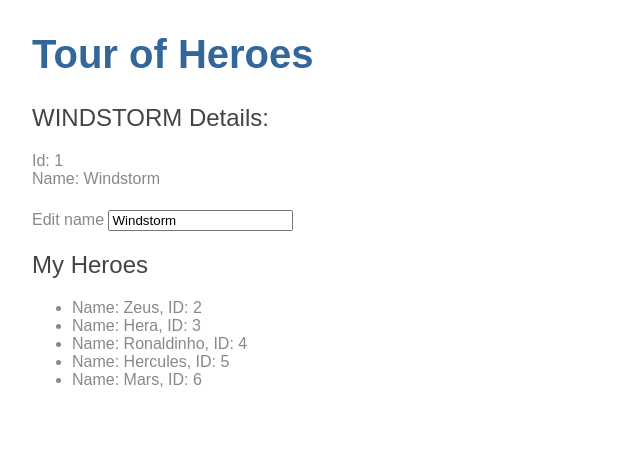
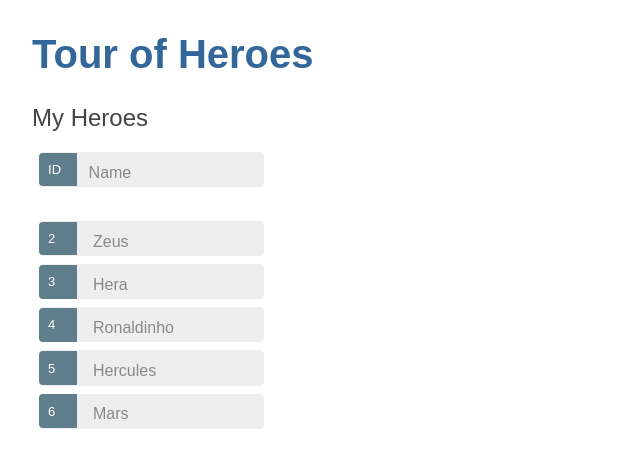
Before and after one commit to michalMalujdy/_Angular_Heroes-Tutorial, an Angular app: page / in a window 1280 px wide. Shown: the top 468 px of the page, without its empty margins (0-640 px from the left). Built offline with nearby package versions, Linux system fonts and the light colour scheme.

Commit message:
Style the list of heroes, view selected hero and edit it.

```diff
--- a/src/app/heroes/heroes.component.css
+++ b/src/app/heroes/heroes.component.css
@@ -0,0 +1,49 @@
+/* HeroesComponent's private CSS styles */
+.selected {
+    background-color: #CFD8DC !important;
+    color: white;
+  }
+  .heroes {
+    margin: 0 0 2em 0;
+    list-style-type: none;
+    padding: 0;
+    width: 15em;
+  }
+  .heroes li {
+    cursor: pointer;
+    position: relative;
+    left: 0;
+    background-color: #EEE;
+    margin: .5em;
+    padding: .3em 0;
+    height: 1.6em;
+    border-radius: 4px;
+  }
+  .heroes li.selected:hover {
+    background-color: #BBD8DC !important;
+    color: white;
+  }
+  .heroes li:hover {
+    color: #607D8B;
+    background-color: #DDD;
+    left: .1em;
+  }
+  .heroes .text {
+    position: relative;
+    top: -3px;
+  }
+  .heroes .badge {
+    display: inline-block;
+    font-size: small;
+    color: white;
+    padding: 0.8em 0.7em 0 0.7em;
+    background-color: #607D8B;
+    line-height: 1em;
+    position: relative;
+    left: -1px;
+    top: -4px;
+    height: 1.8em;
+    margin-right: .8em;
+    border-radius: 4px 0 0 4px;
+    min-width: 20px;
+  }
--- a/src/app/heroes/heroes.component.html
+++ b/src/app/heroes/heroes.component.html
@@ -1,15 +1,36 @@
-<h2>{{hero.name | uppercase}} Details:</h2>
-<div><span>Id: </span>{{hero.id}}</div>
-<div><span>Name: </span>{{hero.name}}</div>
-<br>
-<div>
-    <label>
-        Edit name
-        <input [(ngModel)]="hero.name" placeholder="name">
-    </label>
-</div>
-
 <h2>My Heroes</h2>
 <ul class="heroes">
-    <li *ngFor="let hero of heroes">Name: {{hero.name}}, ID: {{hero.id}}</li>
+    <li><span class="badge">ID</span>Name</li>
+
+    <br>
+
+    <li
+    *ngFor="let hero of heroes"
+    (click)="onHeroClicked(hero)"
+    [class.selected]="hero == selectedHero">
+
+        <span class="badge" >
+            {{hero.id}}
+        </span>
+
+    {{hero.name}}
+    </li>
 </ul>
+
+<div *ngIf="selectedHero != null && selectedHero != undefinied">
+
+    <hr>
+
+    <h2>{{selectedHero.name | uppercase}} Details:</h2>
+    <div><span>Id: </span>{{selectedHero.id}}</div>
+    <div><span>Name: </span>{{selectedHero.name}}</div>
+
+    <br>
+
+    <div>
+        <label>
+            Edit name
+            <input [(ngModel)]="selectedHero.name" placeholder="name">
+        </label>
+    </div>
+</div>
--- a/src/app/heroes/heroes.component.ts
+++ b/src/app/heroes/heroes.component.ts
@@ -9,16 +9,16 @@
 })
 export class HeroesComponent implements OnInit {
 
-  private hero: Hero = {
-    id: 1,
-    name: 'Windstorm'
+  private heroes: Hero[] = HeroesMock;
+  private selectedHero: Hero;
+
+  constructor() {
   }
-
-  private heroes: Hero[] = HeroesMock;
-
-  constructor() { }
 
   ngOnInit() {
   }
 
+  private onHeroClicked(hero: Hero) {
+    this.selectedHero = hero;
+  }
 }
```
